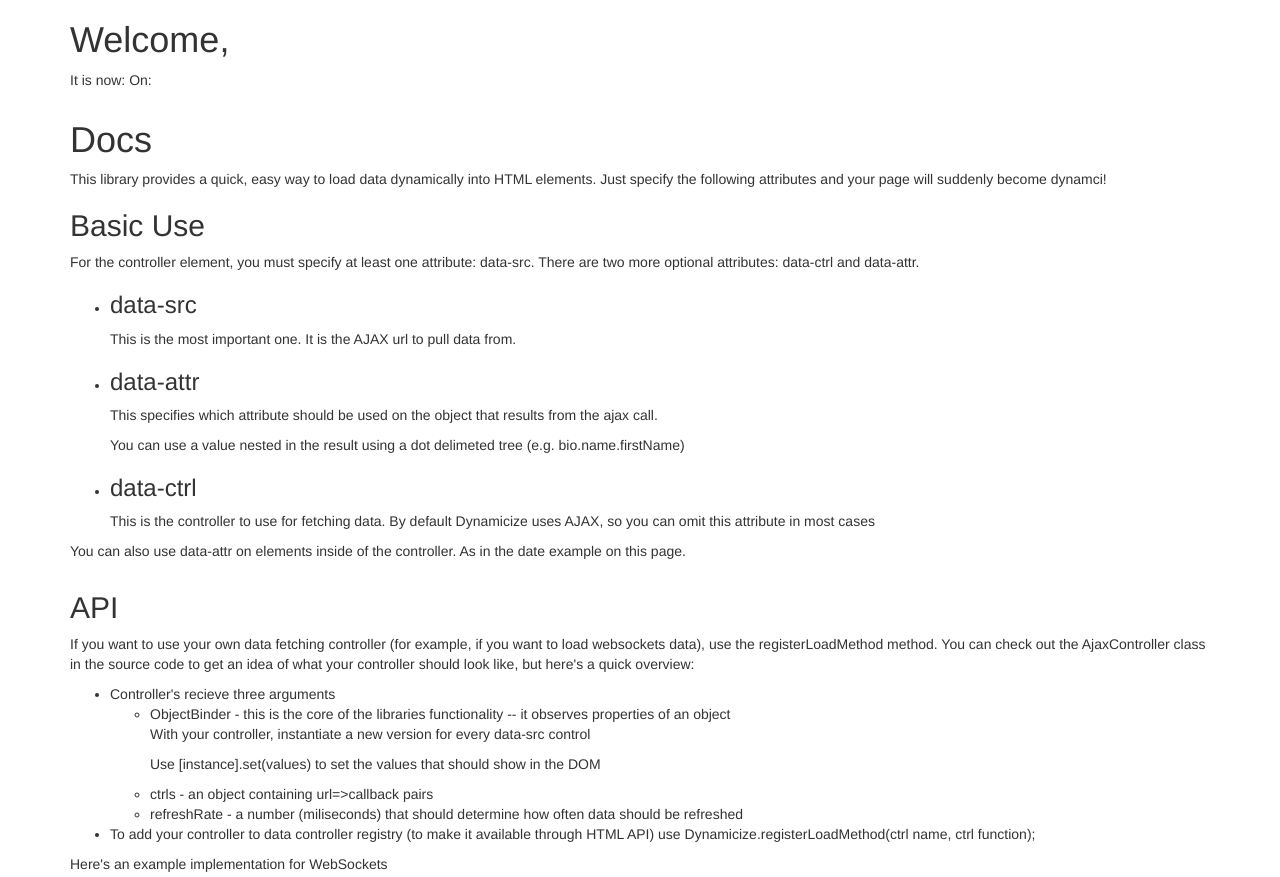
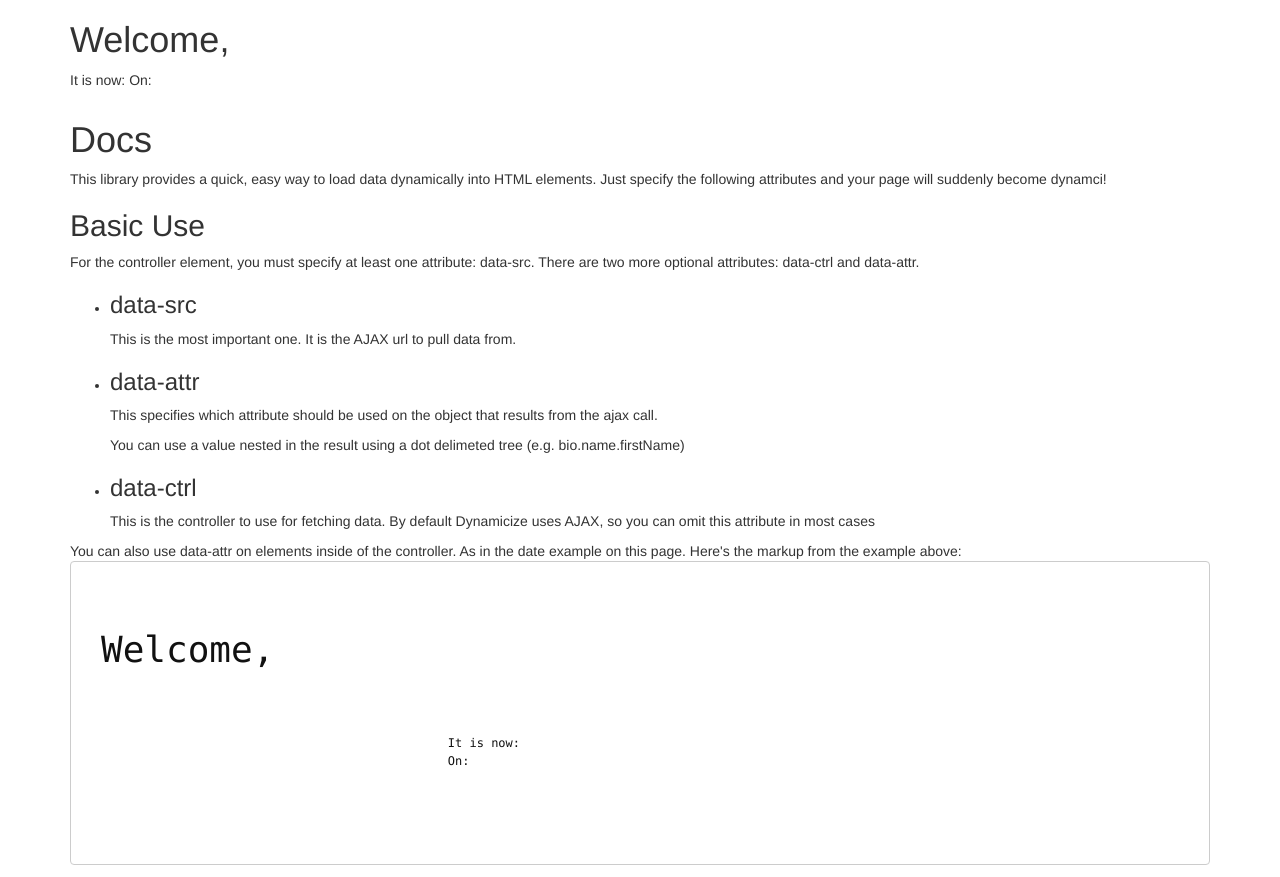
Before and after one commit to zbabtkis/Dynamicize, a website: page index.html in a window 1280 px wide. Shown: the top 877 px of the page. Drawn offline with Linux system fonts and the light colour scheme; no server answers.

Commit message:
added markup example to index.html

```diff
--- a/index.html
+++ b/index.html
@@ -23,11 +23,11 @@
 
 	<div class='container'>
 		<section id='demo'>
-		<h1>Welcome, <span data-ctrl='ajax' data-src='http://ip.jsontest.com/' data-attr='ip'></span></h1>
-		<p data-src='http://date.jsontest.com/' data-update='1000'>
-			It is now: <span data-attr='time'></span>
-			On: <span data-attr='date'></span>
-		</p>
+			<h1>Welcome, <span data-ctrl='ajax' data-src='http://ip.jsontest.com/' data-attr='ip'></span></h1>
+			<p data-src='http://date.jsontest.com/' data-update='1000'>
+				It is now: <span data-attr='time'></span>
+				On: <span data-attr='date'></span>
+			</p>
 		</section>
 
 		<section id='docs'>
@@ -56,6 +56,16 @@
 				</ul>
 
 				You can also use data-attr on elements inside of the controller. As in the date example on this page.
+
+				Here's the markup from the example above:
+
+				<pre class='prettyprint lang-html padded'>
+					<h1>Welcome, <span data-ctrl='ajax' data-src='http://ip.jsontest.com/' data-attr='ip'></span></h1>
+					<p data-src='http://date.jsontest.com/' data-update='1000'>
+						It is now: <span data-attr='time'></span>
+						On: <span data-attr='date'></span>
+					</p>
+				</pre>
 			</section>
 
 			<section id='api'>
```
